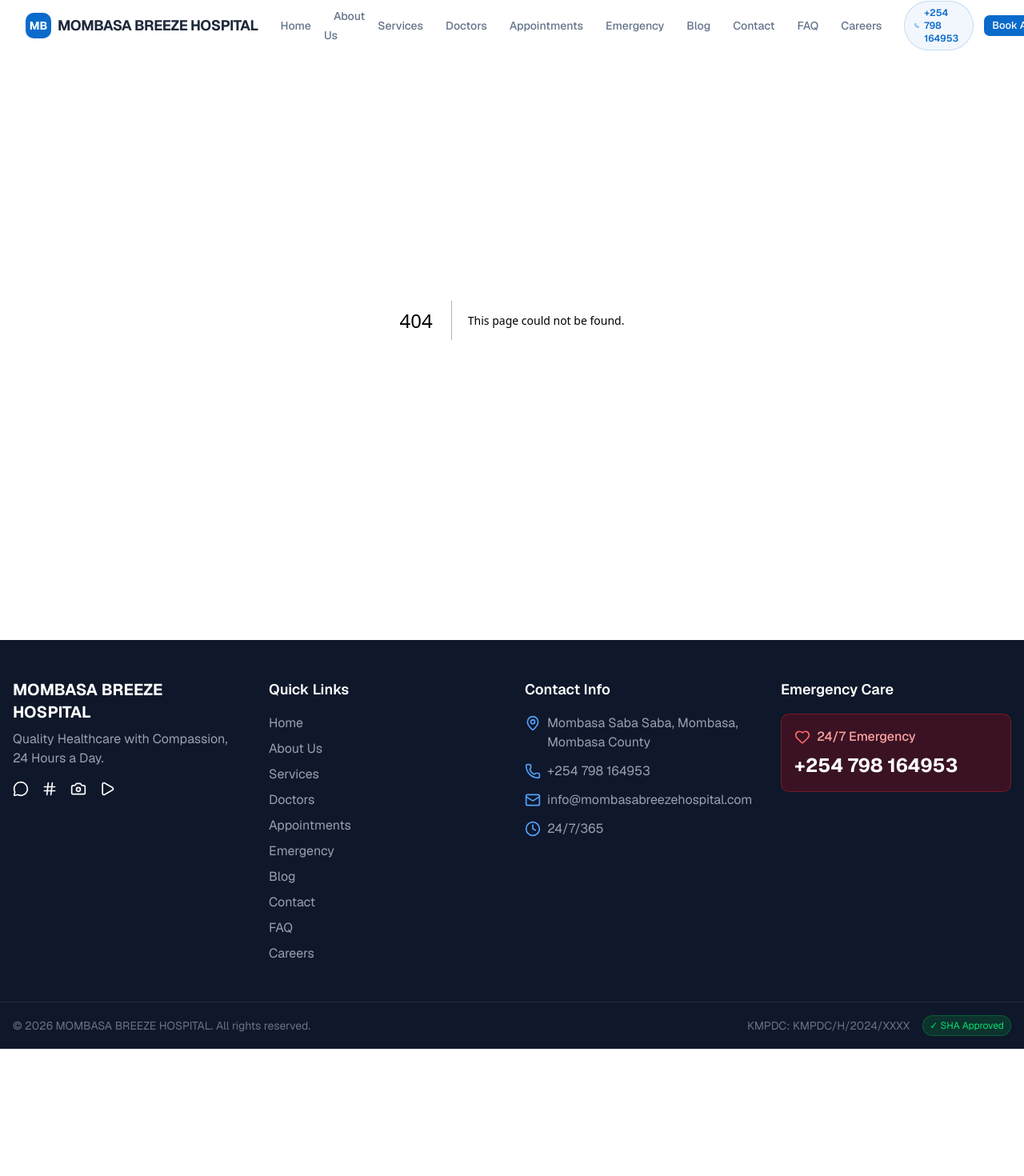
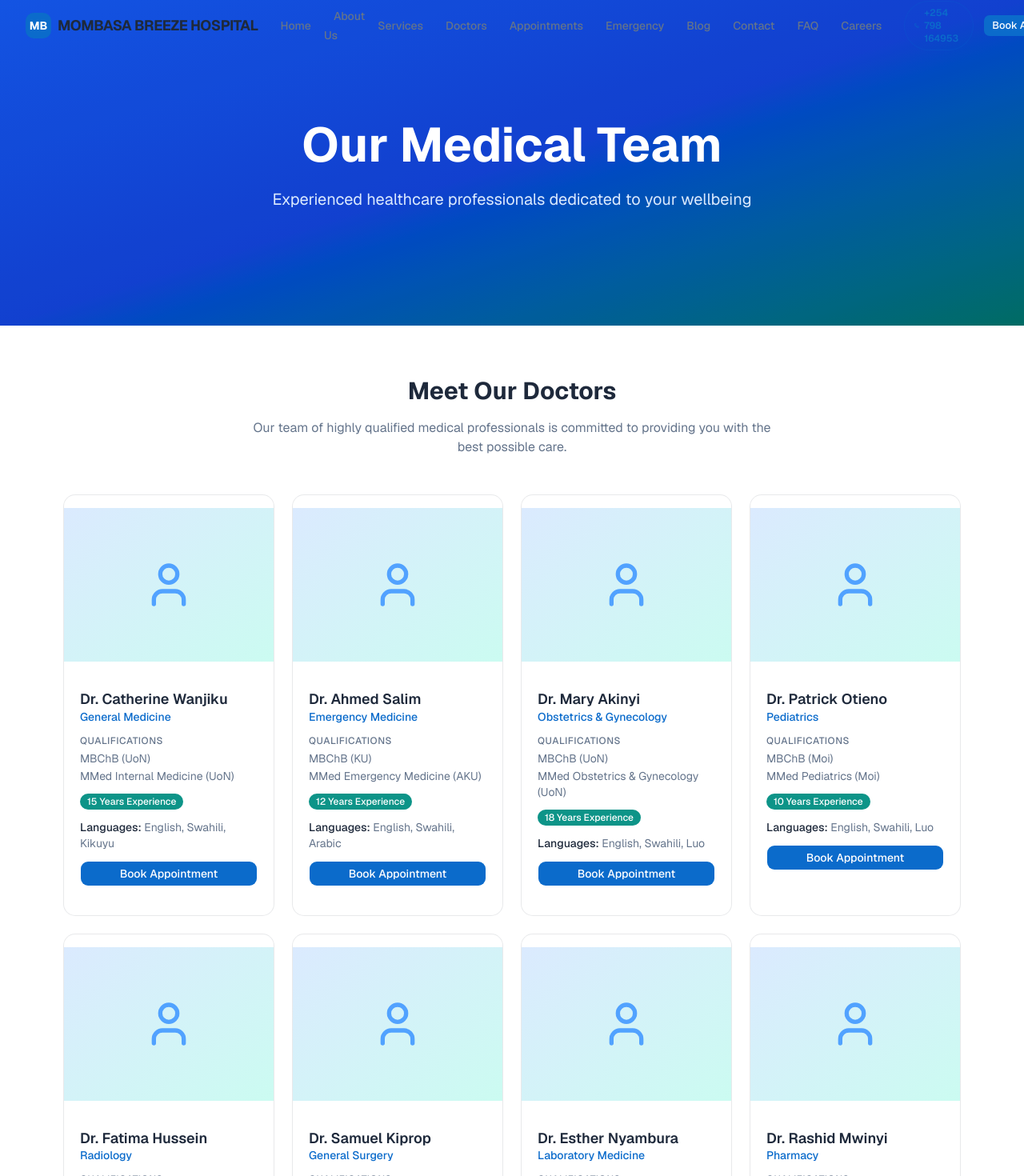
Before and after one commit to mwero-abdalla/mombasa-breeze-hospital, a Next.js app: page /doctors in a window 1280 px wide. Before the commit this address had no page. Shown: the top 1470 px of the page at 80% size. Before the commit the page ends 1311 px from the top, so only its background shows below. Built offline with nearby package versions, Linux system fonts and the light colour scheme.

Commit message:
feat: build doctors page with profile cards and booking CTAs

```diff
--- /dev/null
+++ b/src/app/doctors/page.tsx
@@ -0,0 +1,81 @@
+import { User } from "lucide-react";
+import Link from "next/link";
+import { Badge } from "@/components/ui/badge";
+import { Button } from "@/components/ui/button";
+import { Card, CardContent } from "@/components/ui/card";
+import { doctors } from "@/lib/data";
+
+export default function DoctorsPage() {
+  return (
+    <>
+      <section className="relative bg-gradient-to-br from-blue-600 via-blue-700 to-teal-700 text-white">
+        <div className="absolute inset-0 bg-black/10" />
+        <div className="relative max-w-6xl mx-auto px-4 py-24 md:py-36 text-center">
+          <h1 className="text-4xl md:text-5xl lg:text-6xl font-bold leading-tight mb-4">
+            Our Medical Team
+          </h1>
+          <p className="text-lg md:text-xl text-blue-100 max-w-2xl mx-auto">
+            Experienced healthcare professionals dedicated to your wellbeing
+          </p>
+        </div>
+      </section>
+
+      <section className="py-16">
+        <div className="max-w-6xl mx-auto px-4">
+          <div className="text-center mb-12">
+            <h2 className="text-3xl font-bold mb-4">Meet Our Doctors</h2>
+            <p className="text-muted-foreground max-w-2xl mx-auto">
+              Our team of highly qualified medical professionals is committed to
+              providing you with the best possible care.
+            </p>
+          </div>
+          <div className="grid grid-cols-1 md:grid-cols-2 lg:grid-cols-3 xl:grid-cols-4 gap-6">
+            {doctors.map((doctor) => (
+              <Card key={doctor.name} className="overflow-hidden">
+                <div className="flex items-center justify-center h-48 bg-gradient-to-br from-blue-100 to-teal-100">
+                  <User className="h-16 w-16 text-blue-400" />
+                </div>
+                <CardContent className="p-5 space-y-3">
+                  <div>
+                    <h3 className="text-lg font-semibold leading-tight">
+                      {doctor.name}
+                    </h3>
+                    <p className="text-sm text-primary font-medium">
+                      {doctor.specialty}
+                    </p>
+                  </div>
+                  <div className="space-y-1">
+                    <p className="text-xs text-muted-foreground font-medium uppercase tracking-wider">
+                      Qualifications
+                    </p>
+                    <ul className="text-sm text-muted-foreground space-y-0.5">
+                      {doctor.qualifications.map((q) => (
+                        <li key={q}>{q}</li>
+                      ))}
+                    </ul>
+                  </div>
+                  <div className="flex items-center gap-2 flex-wrap">
+                    <Badge variant="secondary">
+                      {doctor.experience} Years Experience
+                    </Badge>
+                  </div>
+                  <div className="text-sm text-muted-foreground">
+                    <span className="font-medium text-foreground">
+                      Languages:
+                    </span>{" "}
+                    {doctor.languages.join(", ")}
+                  </div>
+                  <Link href="/appointments">
+                    <Button className="w-full cursor-pointer">
+                      Book Appointment
+                    </Button>
+                  </Link>
+                </CardContent>
+              </Card>
+            ))}
+          </div>
+        </div>
+      </section>
+    </>
+  );
+}
```
